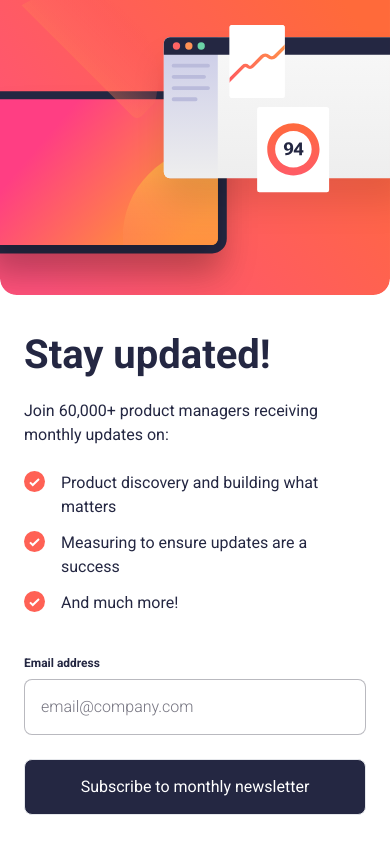
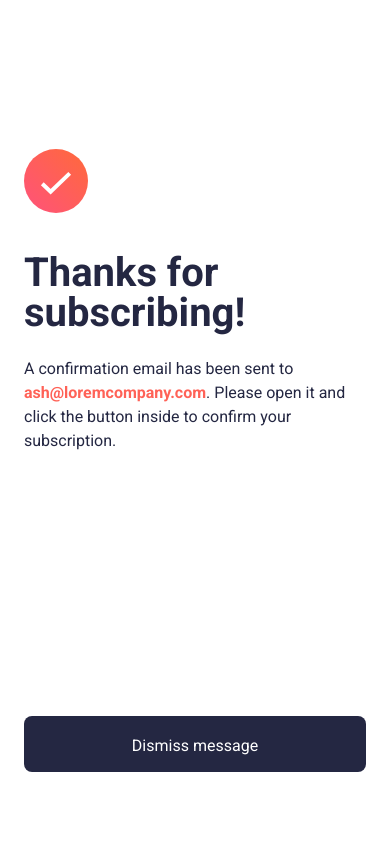
Before and after one commit to EmilieDollez/Newsletter, a React (Vite) app: page / in a window 390 px wide. Shown: the top 854 px of the page. Built offline with nearby package versions, Linux system fonts and the light colour scheme; the HTML template or start-up script is replaced by a standard one.

Commit message:
Modale ok mobile + tablette

```diff
--- a/index.html
+++ b/index.html
@@ -9,7 +9,7 @@
   <title>Frontend Mentor | Newsletter sign-up form with success message</title>
 
 </head>
-  <body class="bg-dark_slate_grey">
+  <body class="lg:bg-dark_slate_grey">
 
     <div id="root"></div>
 
--- a/src/App.jsx
+++ b/src/App.jsx
@@ -5,7 +5,7 @@ import './styles/index.css'
 
 export default function App() {
   return (
-    <div className=' lg:flex lg:items-center h-screen'>
+    <div className="lg:flex lg:items-center h-screen">
       <Card />
     </div>
   )
--- a/src/components/Card.jsx
+++ b/src/components/Card.jsx
@@ -19,7 +19,7 @@ export default function Card() {
             m-auto pb-10 lg:p-6 lg:mx-auto lg:mt-[219px] lg:mb-[220px]
             ">
 
-        {isSuccess ? (
+        {/* {isSuccess ? ( */}
 
              <Success
                 inputValue = {inputValue}
@@ -27,7 +27,7 @@ export default function Card() {
                 setInputValue = {setInputValue}
             />
 
-        ):(
+         {/* ):(
             <>
             <Newsletter
                inputValue = {inputValue}
@@ -41,7 +41,7 @@ export default function Card() {
             <CardPicture />
             </>
 
-        )}
+        )} */}
         </div>
     )
 }
--- a/src/components/Success.jsx
+++ b/src/components/Success.jsx
@@ -10,9 +10,10 @@ export default function Success({inputValue, setInputValue, setIsSuccess}) {
 
     return (
         <div className="
-            flex flex-col items-start
-            pt-[149px] pb-10 px-6 lg:py-10 lg:px-14
-            lg:max-w-[400px] lg:max-h-[400px] lg:font-roboto">
+            flex flex-col items-start gap-6 lg:justify-center
+            pt-[149px] pb-10 px-6 lg:py-10 lg:px-14 lg:mx-auto
+            lg:max-w-[504px] lg:max-h-[520px]
+            text-dark_slate_grey font-roboto font-normal">
 
                 <img
                     src="src/assets/images/icon-success.svg"
@@ -20,30 +21,29 @@ export default function Success({inputValue, setInputValue, setIsSuccess}) {
                 </img>
 
                 <h1 className="
-                    lg:pt-5 lg:mt-3
-                    lg:text-title lg:text-dark_slate_grey lg:font-bold font-roboto
-                    lg:leading-10">
+                    pt-4 lg:pt-5 lg:mt-3
+                    text-title font-bold leading-10">
                     Thanks for subscribing!
                 </h1>
 
                 <p className="
                     lg:mt-6 lg:pr-1
-                    lg:text-success lg:text-dark_slate_grey
+                    text-base lg:text-sm
                     lg:leading-4">
                     A confirmation email has been sent to
                         <span className="
-                            lg:font-bold lg:text-tomato"> {inputValue}
+                            font-bold text-tomato"> ash@loremcompany.com{inputValue}
                         </span>
                     . Please open it and click the button inside to confirm your subscription.
                 </p>
                 <button
                     onClick={handleClick}
                     className="
-                        mt-[263px] lg:px-20 lg:py-3 lg:mt-8
-                        lg:w-full
-                        lg:text-paragraph lg:font-bold
-                        lg:bg-dark_slate_grey lg:text-white
-                        lg:rounded-md
+                        mt-[239px] pt-[18px] pb-[14px] lg:px-20 lg:py-3 lg:mt-8
+                        w-full
+                        text-base text-white lg:text-paragraph lg:font-bold
+                        bg-dark_slate_grey
+                        rounded-lg lg:rounded-md
                         lg:hover:bg-gradient-to-l lg:to-tomato lg:from-tomato_gradient lg:hover:duration-300 lg:hover:shadow-shadow-tomato">
                     Dismiss message
                 </button>
--- a/src/styles/index.css
+++ b/src/styles/index.css
@@ -2,3 +2,7 @@
 @tailwind base;
 @tailwind components;
 @tailwind utilities;
+
+/* bob {
+    background:#242742
+} */
```
